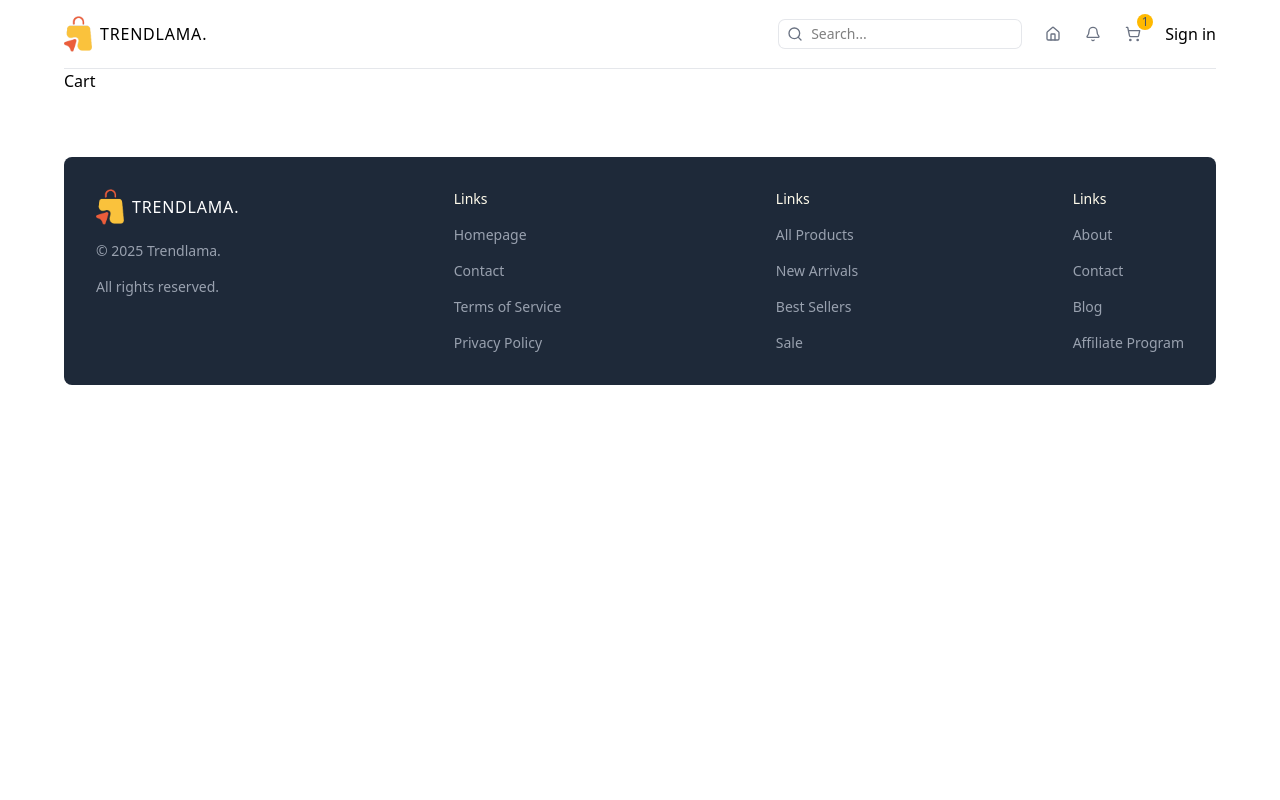
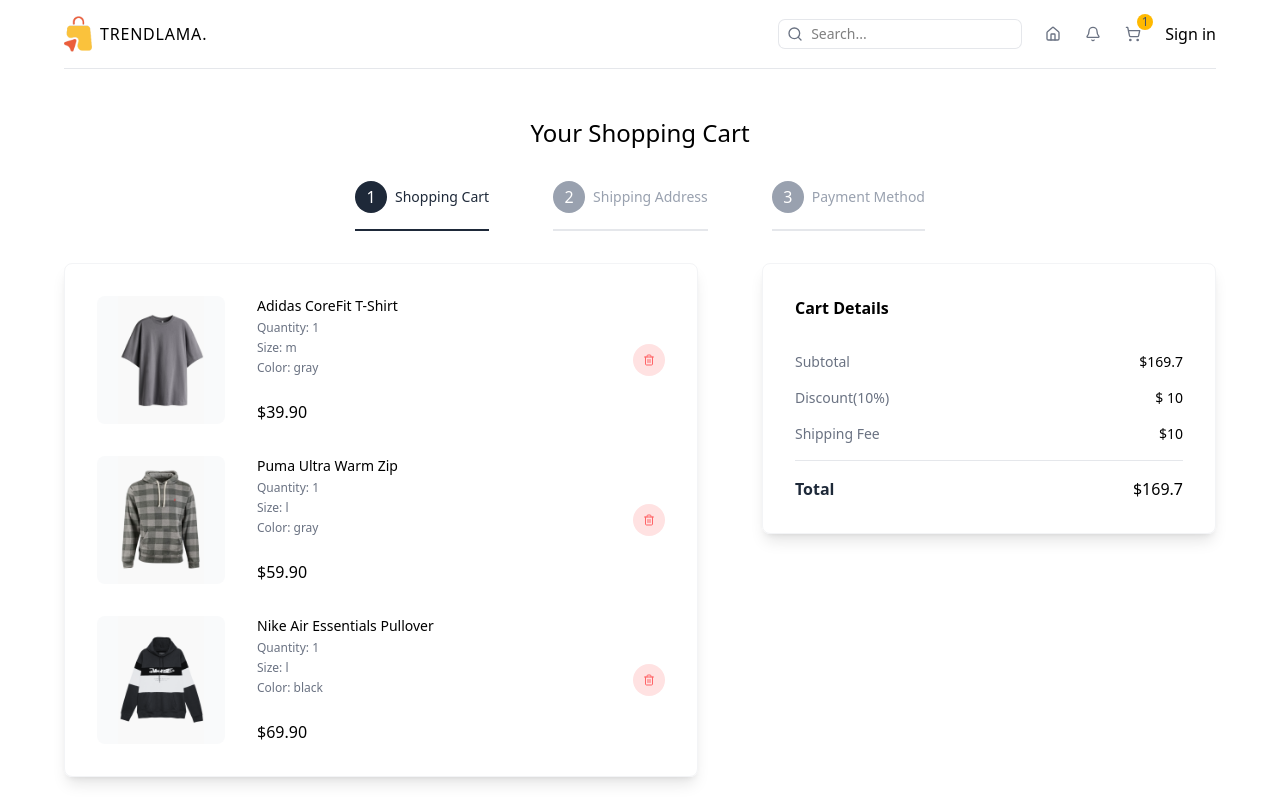
Before and after one commit to Toheedullah-K3/e-commerce-ui, a Next.js app in the folder client/: page /cart in a window 1280 px wide. Shown: the top 800 px of the page. Built offline with nearby package versions, Linux system fonts and the light colour scheme.

Commit message:
Shop Category 1 UI created and Details

```diff
--- a/client/src/app/cart/page.tsx
+++ b/client/src/app/cart/page.tsx
@@ -1,6 +1,11 @@
-import { CartItemsType } from '@/types';
-import React from 'react'
+"use client";
 
+
+import { CartItemsTypes } from "@/types";
+import { ArrowRight, Trash2 } from "lucide-react";
+import Image from "next/image";
+import { useRouter, useSearchParams } from "next/navigation";
+import { useState } from "react";
 
 const steps = [
   {
@@ -18,69 +23,190 @@
 ];
 
 // TEMPORARY
-// const cartItems: CartItemsType = [
-//   {
-//     id: 1,
-//     name: "Adidas CoreFit T-Shirt",
-//     shortDescription:
-//       "Lorem ipsum dolor sit amet consect adipisicing elit lorem ipsum dolor sit.",
-//     description:
-//       "Lorem ipsum dolor sit amet consect adipisicing elit lorem ipsum dolor sit. Lorem ipsum dolor sit amet consect adipisicing elit lorem ipsum dolor sit. Lorem ipsum dolor sit amet consect adipisicing elit lorem ipsum dolor sit.",
-//     price: 39.9,
-//     sizes: ["s", "m", "l", "xl", "xxl"],
-//     colors: ["gray", "purple", "green"],
-//     images: {
-//       gray: "/products/1g.png",
-//       purple: "/products/1p.png",
-//       green: "/products/1gr.png",
-//     },
-//     quantity: 1,
-//     selectedSize: "m",
-//     selectedColor: "gray",
-//   },
-//   {
-//     id: 2,
-//     name: "Puma Ultra Warm Zip",
-//     shortDescription:
-//       "Lorem ipsum dolor sit amet consect adipisicing elit lorem ipsum dolor sit.",
-//     description:
-//       "Lorem ipsum dolor sit amet consect adipisicing elit lorem ipsum dolor sit. Lorem ipsum dolor sit amet consect adipisicing elit lorem ipsum dolor sit. Lorem ipsum dolor sit amet consect adipisicing elit lorem ipsum dolor sit.",
-//     price: 59.9,
-//     sizes: ["s", "m", "l", "xl"],
-//     colors: ["gray", "green"],
-//     images: { gray: "/products/2g.png", green: "/products/2gr.png" },
-//     quantity: 1,
-//     selectedSize: "l",
-//     selectedColor: "gray",
-//   },
-//   {
-//     id: 3,
-//     name: "Nike Air Essentials Pullover",
-//     shortDescription:
-//       "Lorem ipsum dolor sit amet consect adipisicing elit lorem ipsum dolor sit.",
-//     description:
-//       "Lorem ipsum dolor sit amet consect adipisicing elit lorem ipsum dolor sit. Lorem ipsum dolor sit amet consect adipisicing elit lorem ipsum dolor sit. Lorem ipsum dolor sit amet consect adipisicing elit lorem ipsum dolor sit.",
-//     price: 69.9,
-//     sizes: ["s", "m", "l"],
-//     colors: ["green", "blue", "black"],
-//     images: {
-//       green: "/products/3gr.png",
-//       blue: "/products/3b.png",
-//       black: "/products/3bl.png",
-//     },
-//     quantity: 1,
-//     selectedSize: "l",
-//     selectedColor: "black",
-//   },
-// ];
+const cartItems: CartItemsTypes = [
+  {
+    id: 1,
+    name: "Adidas CoreFit T-Shirt",
+    shortDescription:
+      "Lorem ipsum dolor sit amet consect adipisicing elit lorem ipsum dolor sit.",
+    description:
+      "Lorem ipsum dolor sit amet consect adipisicing elit lorem ipsum dolor sit. Lorem ipsum dolor sit amet consect adipisicing elit lorem ipsum dolor sit. Lorem ipsum dolor sit amet consect adipisicing elit lorem ipsum dolor sit.",
+    price: 39.9,
+    sizes: ["s", "m", "l", "xl", "xxl"],
+    colors: ["gray", "purple", "green"],
+    images: {
+      gray: "/products/1g.png",
+      purple: "/products/1p.png",
+      green: "/products/1gr.png",
+    },
+    quantity: 1,
+    selectedSize: "m",
+    selectedColor: "gray",
+  },
+  {
+    id: 2,
+    name: "Puma Ultra Warm Zip",
+    shortDescription:
+      "Lorem ipsum dolor sit amet consect adipisicing elit lorem ipsum dolor sit.",
+    description:
+      "Lorem ipsum dolor sit amet consect adipisicing elit lorem ipsum dolor sit. Lorem ipsum dolor sit amet consect adipisicing elit lorem ipsum dolor sit. Lorem ipsum dolor sit amet consect adipisicing elit lorem ipsum dolor sit.",
+    price: 59.9,
+    sizes: ["s", "m", "l", "xl"],
+    colors: ["gray", "green"],
+    images: { gray: "/products/2g.png", green: "/products/2gr.png" },
+    quantity: 1,
+    selectedSize: "l",
+    selectedColor: "gray",
+  },
+  {
+    id: 3,
+    name: "Nike Air Essentials Pullover",
+    shortDescription:
+      "Lorem ipsum dolor sit amet consect adipisicing elit lorem ipsum dolor sit.",
+    description:
+      "Lorem ipsum dolor sit amet consect adipisicing elit lorem ipsum dolor sit. Lorem ipsum dolor sit amet consect adipisicing elit lorem ipsum dolor sit. Lorem ipsum dolor sit amet consect adipisicing elit lorem ipsum dolor sit.",
+    price: 69.9,
+    sizes: ["s", "m", "l"],
+    colors: ["green", "blue", "black"],
+    images: {
+      green: "/products/3gr.png",
+      blue: "/products/3b.png",
+      black: "/products/3bl.png",
+    },
+    quantity: 1,
+    selectedSize: "l",
+    selectedColor: "black",
+  },
+];
+
+const CartPage = () => {
+  const searchParams = useSearchParams();
+  const router = useRouter();
 
 
-function CartPage() {
+  const activeStep = parseInt(searchParams.get("step") || "1");
+
   return (
-    <div>
-      Cart
+    <div className="flex flex-col gap-8 items-center justify-center mt-12">
+      {/* TITLE */}
+      <h1 className="text-2xl font-medium">Your Shopping Cart</h1>
+      {/* STEPS */}
+      <div className="flex flex-col lg:flex-row items-center gap-8 lg:gap-16">
+        {steps.map((step) => (
+          <div
+            className={`flex items-center gap-2 border-b-2 pb-4 ${
+              step.id === activeStep ? "border-gray-800" : "border-gray-200"
+            }`}
+            key={step.id}
+          >
+            <div
+              className={`w-6 h-6 rounded-full text-white p-4 flex items-center justify-center ${
+                step.id === activeStep ? "bg-gray-800" : "bg-gray-400"
+              }`}
+            >
+              {step.id}
+            </div>
+            <p
+              className={`text-sm font-medium ${
+                step.id === activeStep ? "text-gray-800" : "text-gray-400"
+              }`}
+            >
+              {step.title}
+            </p>
+          </div>
+        ))}
+      </div>
+      {/* STEPS & DETAILS */}
+      <div className="w-full flex flex-col lg:flex-row gap-16">
+        {/* STEPS */}
+        <div className="w-full lg:w-7/12 shadow-lg border-1 border-gray-100 p-8 rounded-lg flex flex-col gap-8">
+          {activeStep === 1 ? (
+            cartItems.map((item) => (
+              // SINGLE CART ITEM
+              <div
+                className="flex items-center justify-between"
+                key={item.id + item.selectedSize + item.selectedColor}
+              >
+                {/* IMAGE AND DETAILS */}
+                <div className="flex gap-8">
+                  {/* IMAGE */}
+                  <div className="relative w-32 h-32 bg-gray-50 rounded-lg overflow-hidden">
+                    <Image
+                      src={item.images[item.selectedColor]}
+                      alt={item.name}
+                      fill
+                      className="object-contain"
+                    />
+                  </div>
+                  {/* ITEM DETAILS */}
+                  <div className="flex flex-col justify-between">
+                    <div className="flex flex-col gap-1">
+                      <p className="text-sm font-medium">{item.name}</p>
+                      <p className="text-xs text-gray-500">
+                        Quantity: {item.quantity}
+                      </p>
+                      <p className="text-xs text-gray-500">
+                        Size: {item.selectedSize}
+                      </p>
+                      <p className="text-xs text-gray-500">
+                        Color: {item.selectedColor}
+                      </p>
+                    </div>
+                    <p className="font-medium">${item.price.toFixed(2)}</p>
+                  </div>
+                </div>
+                {/* DELETE BUTTON */}
+                <button
+                  // onClick={() => removeFromCart(item)}
+                  className="w-8 h-8 rounded-full bg-red-100 hover:bg-red-200 transition-all duration-300 text-red-400 flex items-center justify-center cursor-pointer"
+                >
+                  <Trash2 className="w-3 h-3" />
+                </button>
+              </div>
+            ))
+          ) : activeStep === 2 ? (
+            <h2>STEP 2</h2>
+          ) : activeStep === 3 && true ? (
+            <h2>STEP 3</h2>
+          ) : (
+            <p className="text-sm text-gray-500">
+              Please fill in the shipping form to continue.
+            </p>
+          )}
+        </div>
+
+        {/* DETAILS  */}
+        <div className="w-full lg:w-5/12 shadow-lg border-1 border-gray-100 p-8 rounded-lg flex flex-col gap-8 h-max">
+          <h2 className="font-semibold">Cart Details</h2>
+          <div className="flex flex-col gap-4">
+            <div className="flex justify-between text-sm">
+              <p className="text-gray-500">Subtotal</p>
+              <p className="font-medium">
+                $
+                {cartItems.reduce((acc, item) => acc + item.price, 0)}
+              </p>
+            </div>
+            <div className="flex justify-between text-sm">
+              <p className="text-gray-500">Discount(10%)</p>
+              <p className="font-medium">$ 10</p>
+            </div>
+            <div className="flex justify-between text-sm">
+              <p className="text-gray-500">Shipping Fee</p>
+              <p className="font-medium">$10</p>
+            </div>
+            <hr className="border-gray-200" />
+            <div className="flex justify-between">
+              <p className="text-gray-800 font-semibold">Total</p>
+              <p className="font-medium">
+                $
+                {cartItems.reduce((acc, item) => acc + item.price, 0)}
+              </p>
+            </div>
+          </div>
+        </div>
+      </div>
     </div>
-  )
-}
+  );
+};
 
-export default CartPage
+export default CartPage;
```
Also changed, not shown: client/src/components/PaymentForm.tsx (added), client/src/components/ShippingForm.tsx (added).
